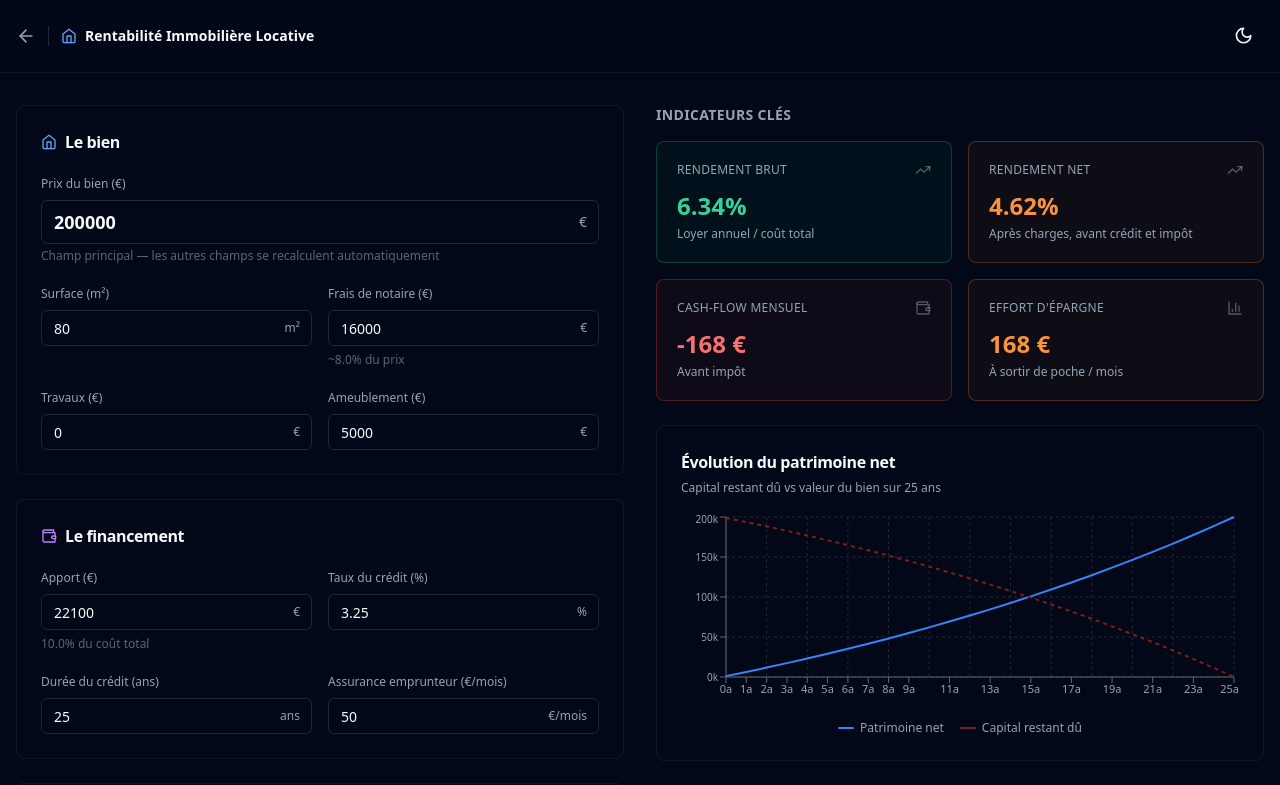
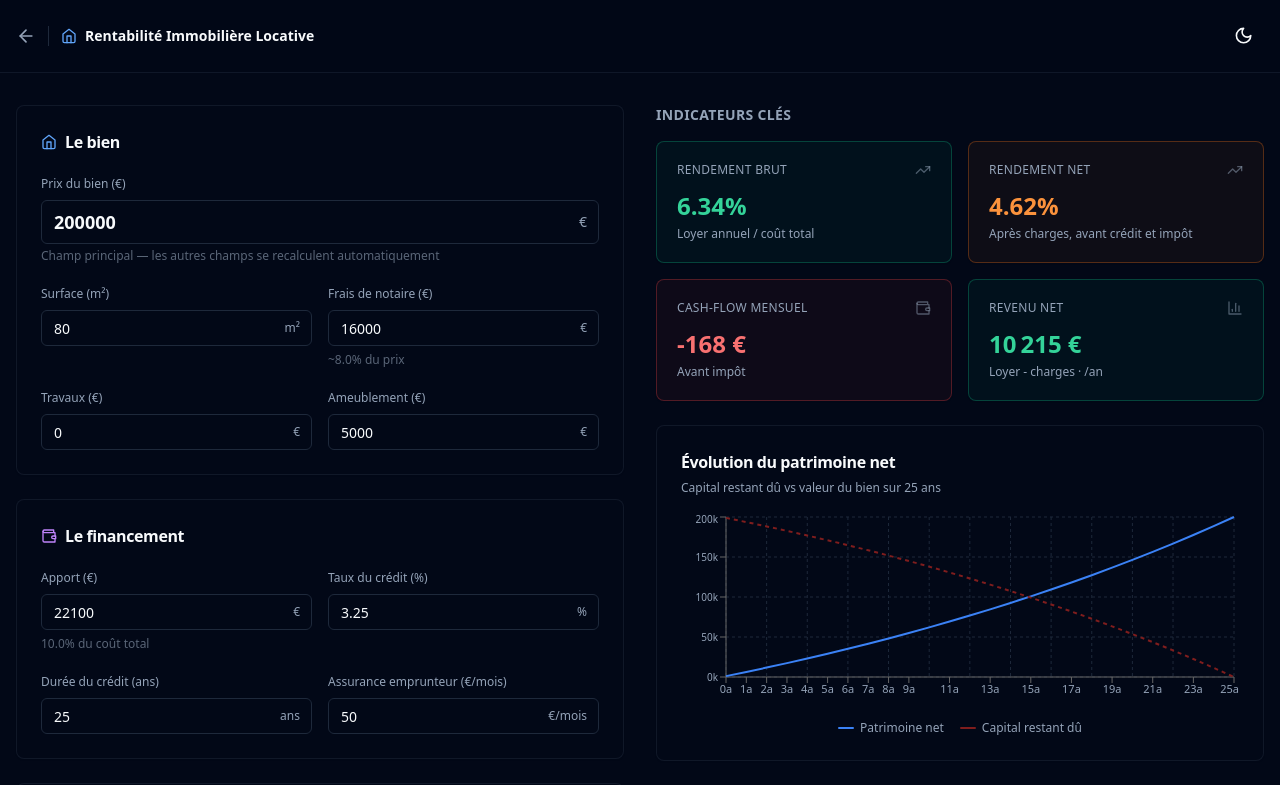
Before and after one commit to quentin-parmentier/simulateurs, a React (Vite) app: page /simulateurs/immobilier in a window 1280 px wide. Shown: the top 785 px of the page. Built offline with nearby package versions, Linux system fonts and the light colour scheme.

Commit message:
Replace Effort d'épargne KPI with Revenu net (flat euro amount)
Co-authored-by: quentin-parmentier <16897275+quentin-parmentier@users.noreply.github.com>

```diff
--- a/src/pages/ImmobilierPage.tsx
+++ b/src/pages/ImmobilierPage.tsx
@@ -353,11 +353,11 @@ export default function ImmobilierPage() {
                   variant={cashFlowVariant}
                 />
                 <KPICard
-                  title="Effort d'épargne"
-                  value={formatEuro(results.effortEpargne)}
-                  subtitle="À sortir de poche / mois"
+                  title="Revenu net"
+                  value={formatEuro(results.revenuNetAnnuel)}
+                  subtitle="Loyer - charges · /an"
                   icon={<BarChart3 className="w-4 h-4" />}
-                  variant={results.effortEpargne === 0 ? 'positive' : results.effortEpargne < 200 ? 'warning' : 'negative'}
+                  variant={results.revenuNetAnnuel > 0 ? 'positive' : results.revenuNetAnnuel >= -500 ? 'warning' : 'negative'}
                 />
               </div>
             </div>
```
